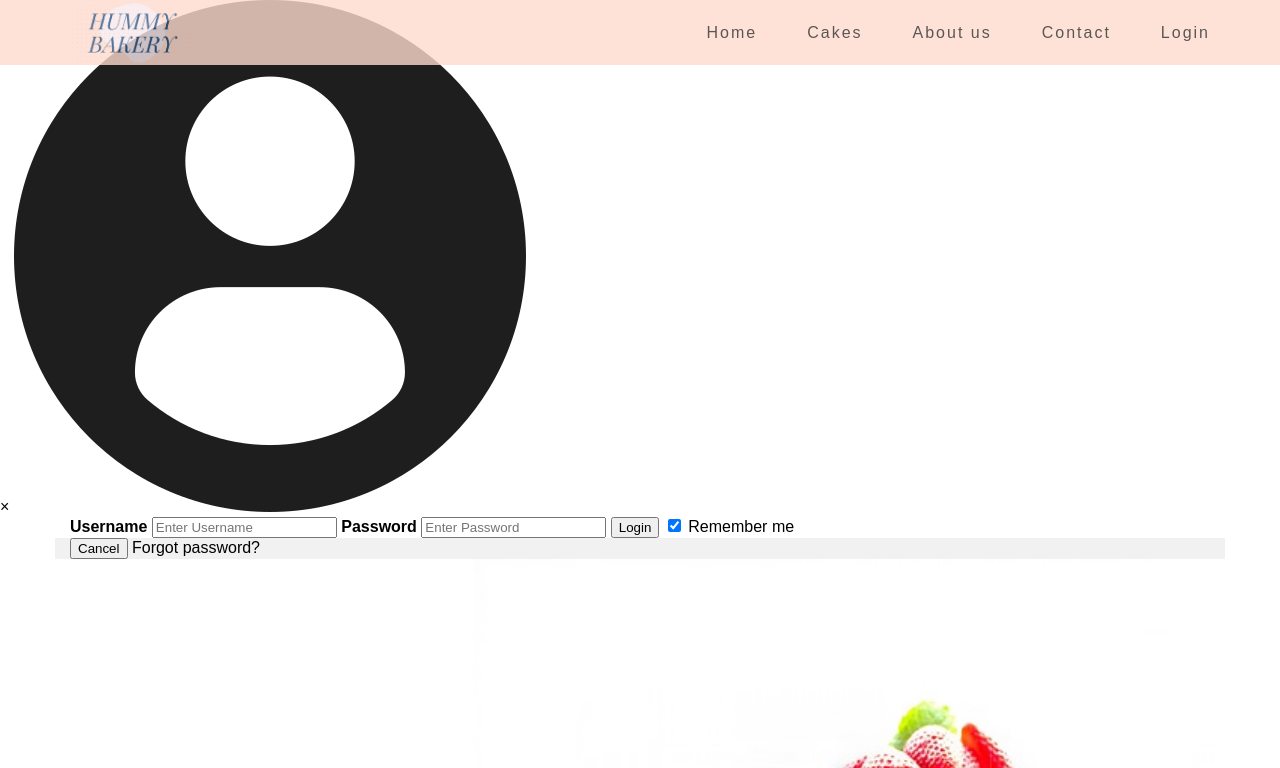
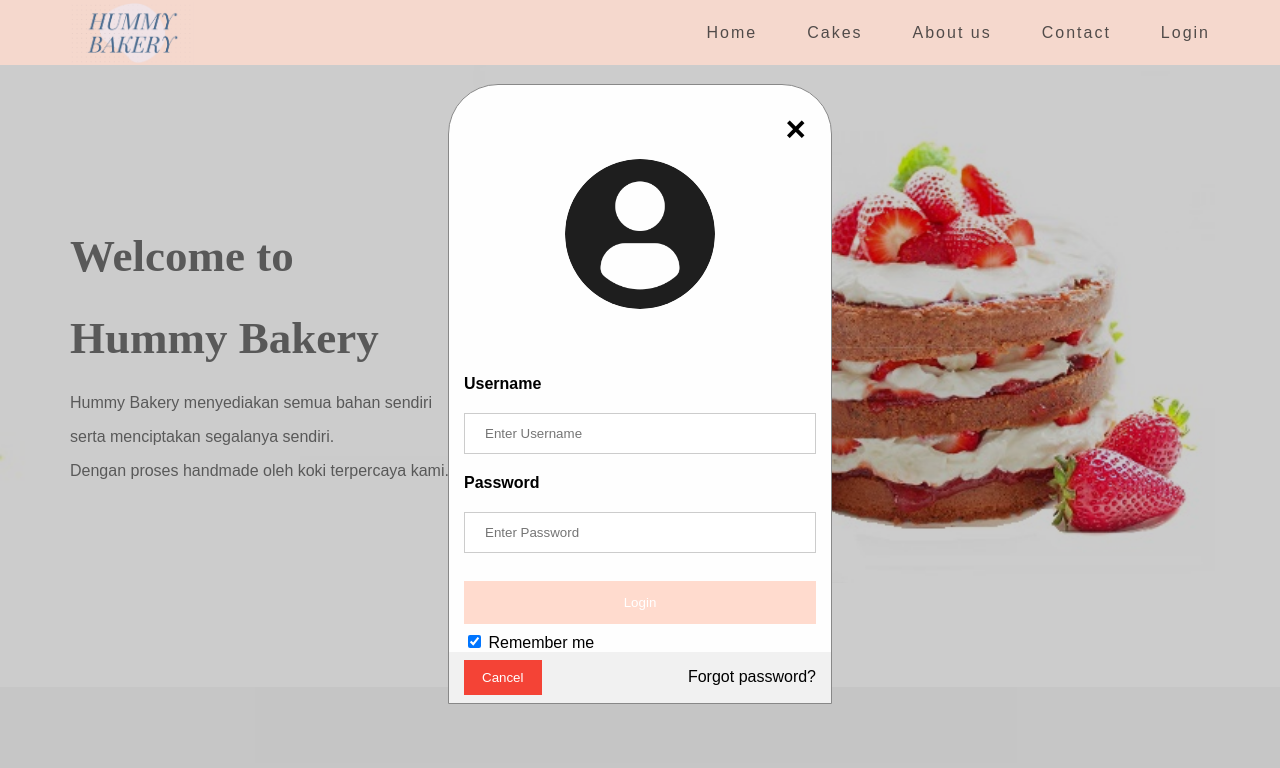
Before and after one commit to ilhamhambali/Hummy, a plain HTML site: page index.html in a window 1280 px wide. Both pictures are taken after a click on the link "Login". Shown: the top 768 px of the page. Drawn offline with Linux system fonts and the light colour scheme.

Commit message:
add login style

```diff
--- a/stylesheet.css
+++ b/stylesheet.css
@@ -10,9 +10,102 @@ body {
   font-family: sans-serif;
 }
 
+
+button {
+  background-color: #FFDBCE;
+  color: white;
+  padding: 14px 20px;
+  margin: 8px 0;
+  border: none;
+  width: 100%;
+  cursor: pointer;
+}
+
+button:hover {
+  opacity: 0.8;
+}
+
+input[type=text], input[type=password] {
+  width: 100%;
+  padding: 12px 20px;
+  margin: 20px 0;
+  display: inline-block;
+  border: 1px solid #ccc;
+  box-sizing: border-box;
+}
+
 a {
   text-decoration: none;
+  cursor: pointer;
 }
+
+.cancelbtn {
+  width: auto;
+  padding: 10px 18px;
+  background-color: #f44336;
+}
+
+.imgcontainer {
+  text-align: center;
+  margin: 24px 0 12px 0;
+  position: relative;
+}
+
+img.avatar {
+  width: 150px;
+  border-radius: 50%;
+  margin-bottom: 50px;
+  margin-top: 50px;
+}
+
+.container {
+  padding: 16px;
+}
+
+span.psw {
+  float: right;
+  padding-top: 16px;
+}
+
+.modal {
+  display: none;
+  position: fixed;
+  z-index: 1;
+  left: 0;
+  top: 0;
+  width: 100%;
+  height: 100%;
+  overflow: auto;
+  background-color: rgba(0,0,0,0.2);
+  padding: 60px 400px 0 400px;
+}
+
+.modal-content {
+  background-color: #fefefe;
+  margin: 5% auto 15% auto;
+  border: 1px solid #888;
+  width: 80%;
+  border-top-right-radius: 50px;
+  border-top-left-radius: 50px;
+}
+
+.close {
+  position: absolute;
+  right: 25px;
+  top: 0;
+  color: #000;
+  font-size: 35px;
+  font-weight: bold;
+}
+
+.close:hover,
+.close:focus {
+  color: #FFDBCE;
+  cursor: pointer;
+}
+
+
+
 
 .clear {
   clear: left;
@@ -69,6 +162,17 @@ header {
 }
 
 .header-right a {
+  line-height: 65px;
+  padding: 0 25px;
+  color: black;
+  opacity: 0.8;
+  letter-spacing: 2px;
+  display: block;
+  float: left;
+  transition: all 0.5s;
+  cursor: pointer;
+}
+.header-right button {
   line-height: 65px;
   padding: 0 25px;
   color: black;
```
